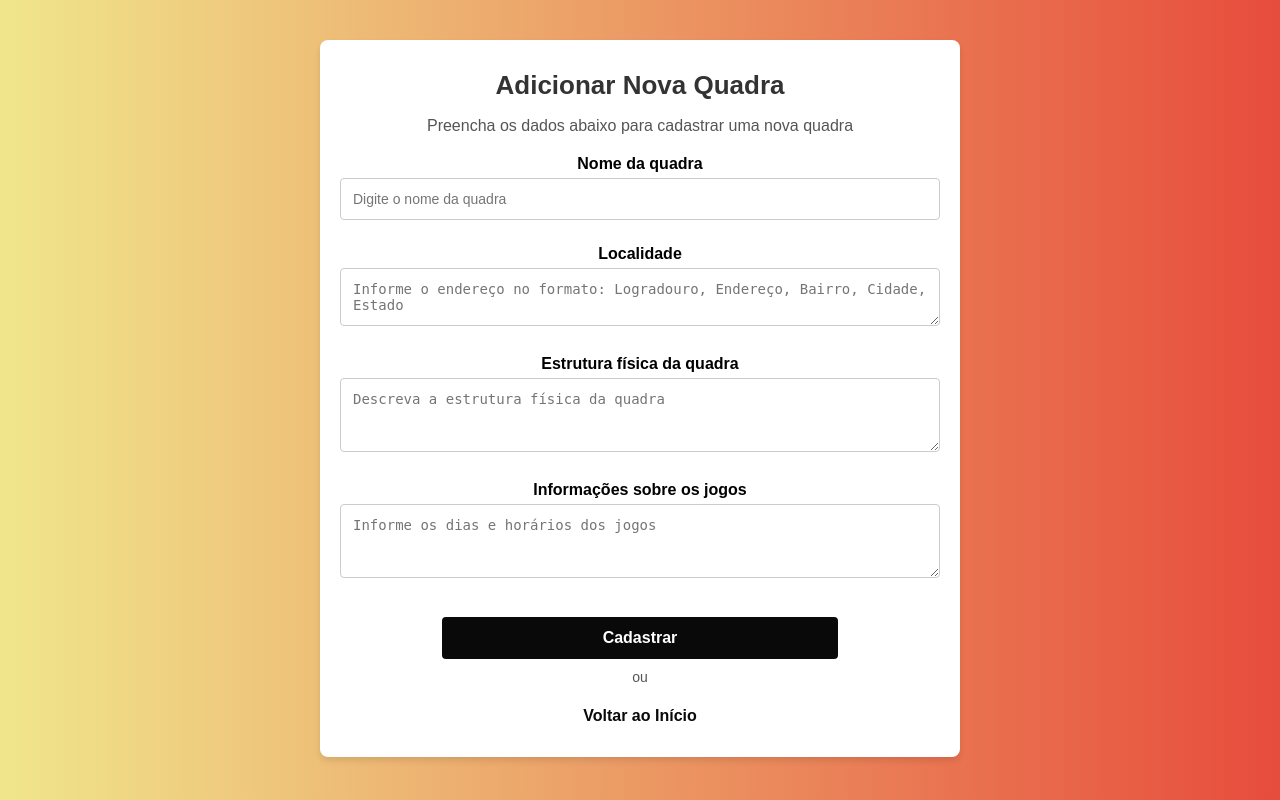
After one commit to Andreia-m/map4play, a Django app: page /adicionar_quadra/ in a window 1280 px wide. The commit adds this page. Run offline with Django 5.2, Linux system fonts and the light colour scheme.

Commit message:
Adicionada a funcionalidade de inclusão pelo formulário

```diff
--- /dev/null
+++ b/quadras/forms.py
@@ -0,0 +1,13 @@
+from django import forms
+from .models import Quadra
+
+class QuadraForm(forms.ModelForm):
+    class Meta:
+        model = Quadra
+        fields = ['nome', 'endereco', 'estrutura_fisica', 'informacoes_jogos']
+        widgets = {
+            'nome': forms.TextInput(attrs={'class': 'form-control'}),
+            'endereco': forms.TextInput(attrs={'class': 'form-control'}),
+            'estrutura_fisica': forms.Textarea(attrs={'class': 'form-control', 'rows': 3}),
+            'informacoes_jogos': forms.Textarea(attrs={'class': 'form-control', 'rows': 3}),
+        }
--- /dev/null
+++ b/quadras/templates/quadras/adicionar_quadra.html
@@ -0,0 +1,170 @@
+<!DOCTYPE html>
+<html lang="pt-BR">
+<head>
+    <meta charset="UTF-8">
+    <meta name="viewport" content="width=device-width, initial-scale=1.0">
+    <title>Adicionar Nova Quadra</title>
+
+    <style>
+        /* Fundo da página */
+        body {
+            background: linear-gradient(90deg, #f0e68c, #e74c3c);
+            margin: 0;
+            padding: 0;
+            font-family: Arial, sans-serif;
+        }
+
+        /* Formulário responsivo */
+        .form-container {
+            width: 90%;
+            max-width: 600px;
+            margin: 40px auto;
+            background-color: #ffffff;
+            padding: 20px;
+            border-radius: 8px;
+            box-shadow: 0 4px 6px rgba(0, 0, 0, 0.1);
+            text-align: center;
+        }
+
+        /* Título e subtítulo */
+        h2 {
+            font-size: 26px;
+            font-weight: bold;
+            color: #333;
+            margin-top: 10px;
+            margin-bottom: 10px;
+        }
+
+        p {
+            font-size: 16px;
+            color: #555;
+            margin-bottom: 20px;
+        }
+
+        /* Rótulos centralizados */
+        label {
+            display: block;
+            text-align: center;
+            font-size: 16px;
+            font-weight: bold;
+            margin-top: 10px;
+        }
+
+        /* Campos do formulário */
+        input, textarea {
+            width: 100%;
+            padding: 12px;
+            margin-top: 5px;
+            margin-bottom: 15px;
+            border: 1px solid #ccc;
+            border-radius: 4px;
+            font-size: 14px;
+            text-align: left;
+            box-sizing: border-box;
+        }
+
+        /* Mensagem de erro */
+        .alert-danger {
+            background-color: #f8d7da;
+            color: #721c24;
+            padding: 15px;
+            border-radius: 4px;
+            margin-bottom: 15px;
+            font-size: 16px;
+            border: 1px solid #f5c6cb;
+        }
+
+        /* Grupo de botões */
+        .button-group {
+            display: flex;
+            flex-direction: column;
+            align-items: center;
+            margin-top: 20px;
+        }
+
+        .button-group .divider {
+            font-size: 14px;
+            color: #555;
+            margin: 10px 0;
+        }
+
+        .btn {
+            width: 66%;
+            padding: 12px;
+            font-size: 16px;
+            font-weight: bold;
+            border-radius: 4px;
+            cursor: pointer;
+            text-decoration: none;
+            text-align: center;
+            display: inline-block;
+        }
+
+        /* Botão Cadastrar  */
+        .btn-success {
+            background-color: #09090a;
+            color: #fff;
+            border: none;
+        }
+
+        .btn-success:hover {
+            background-color: #f56346;
+        }
+
+        /* Botão Cancelar Vazado*/
+        .btn-secondary {
+            background-color: transparent;
+            /* border: 2px solid #09090a; */ /* Borda preta */
+            color: #09090a;
+        }
+
+        .btn-secondary:hover {
+            background-color: #f56346;;
+            color: #fff;
+        }
+
+
+    </style>
+</head>
+<body>
+    <div class="form-container">
+        <!-- Exibir mensagens de erro -->
+        {% if messages %}
+            {% for message in messages %}
+                {% if 'error' in message.tags %}
+                    <div class="alert-danger">
+                        {{ message }}
+                    </div>
+                {% endif %}
+            {% endfor %}
+        {% endif %}
+
+        <!-- Título e subtítulo -->
+        <h2>Adicionar Nova Quadra</h2>
+        <p>Preencha os dados abaixo para cadastrar uma nova quadra</p>
+
+        <!-- Formulário -->
+        <form method="POST">
+            {% csrf_token %}
+            <label for="id_nome">Nome da quadra</label>
+            <input type="text" id="id_nome" name="nome" placeholder="Digite o nome da quadra" required>
+
+            <label for="id_endereco">Localidade</label>
+            <textarea id="id_endereco" name="endereco" placeholder="Informe o endereço no formato: Logradouro, Endereço, Bairro, Cidade, Estado" rows="2" required></textarea>
+
+            <label for="id_estrutura_fisica">Estrutura física da quadra</label>
+            <textarea id="id_estrutura_fisica" name="estrutura_fisica" placeholder="Descreva a estrutura física da quadra" rows="3"></textarea>
+
+            <label for="id_informacoes_jogos">Informações sobre os jogos</label>
+            <textarea id="id_informacoes_jogos" name="informacoes_jogos" placeholder="Informe os dias e horários dos jogos" rows="3"></textarea>
+
+            <!-- Botões "Cadastrar" e "Cancelar" -->
+            <div class="button-group">
+                <button type="submit" class="btn btn-success">Cadastrar</button>
+                <div class="divider">ou</div>
+                <a href="/" class="btn btn-secondary">Voltar ao Início</a>
+            </div>
+        </form>
+    </div>
+</body>
+</html>
--- a/quadras/urls.py
+++ b/quadras/urls.py
@@ -3,4 +3,7 @@ from . import views
 
 urlpatterns = [
     path('', views.home, name='home'), # Página inicial
+    path('adicionar_quadra/', views.adicionar_quadra, name='adicionar_quadra'),
+    path('sucesso/', views.sucesso, name='sucesso'),  # Configuração para a URL 'sucesso'
+
 ]
--- a/quadras/views.py
+++ b/quadras/views.py
@@ -1,6 +1,9 @@
-from django.shortcuts import render
+from django.shortcuts import render, redirect
 from .models import Quadra  # Importe o modelo Quadra
 from django.db.models import Q
+from .forms import QuadraForm
+from django.contrib import messages
+
 
 def home(request):
     # Obter o valor da pesquisa (campo "q")
@@ -17,3 +20,21 @@ def home(request):
 
     # Passar as quadras para o template
     return render(request, 'quadras/home.html', {'quadras': quadras, 'query': query})
+
+
+
+def adicionar_quadra(request):
+    if request.method == 'POST':
+        form = QuadraForm(request.POST)
+        if form.is_valid():
+            form.save()
+            return redirect('sucesso')  # Redireciona para a página sucesso.html
+        else:
+            messages.error(request, "Erro ao cadastrar a quadra. Verifique os dados.")  # Mantém no formulário com erro
+
+    form = QuadraForm()
+    return render(request, 'quadras/adicionar_quadra.html', {'form': form})
+
+
+def sucesso(request):
+    return render(request, 'quadras/sucesso.html')
--- a/sitequadras/settings.py
+++ b/sitequadras/settings.py
@@ -11,6 +11,7 @@ https://docs.djangoproject.com/en/5.2/ref/settings/
 """
 
 from pathlib import Path
+
 
 # Build paths inside the project like this: BASE_DIR / 'subdir'.
 BASE_DIR = Path(__file__).resolve().parent.parent
@@ -49,6 +50,11 @@ MIDDLEWARE = [
     'django.contrib.messages.middleware.MessageMiddleware',
     'django.middleware.clickjacking.XFrameOptionsMiddleware',
 ]
+
+# Configuração das mensagens
+from django.contrib.messages import constants as messages
+
+MESSAGE_STORAGE = 'django.contrib.messages.storage.session.SessionStorage'
 
 ROOT_URLCONF = 'sitequadras.urls'
 
--- a/sitequadras/urls.py
+++ b/sitequadras/urls.py
@@ -19,5 +19,5 @@ from django.urls import path, include
 
 urlpatterns = [
     path('admin/', admin.site.urls),
-    path ('', include('quadras.urls')),
+    path('', include('quadras.urls')),
 ]
```
Also changed, not shown: quadras/templates/quadras/base.html (+6 -2 lines), quadras/templates/quadras/home.html (+5 -6 lines), quadras/templates/quadras/sucesso.html (added, +73 -0 lines), README.md, 1 other file.
